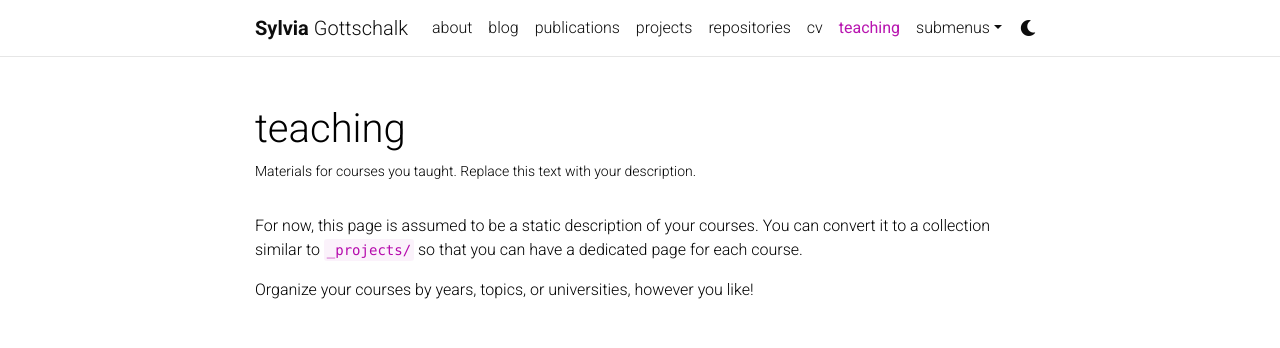
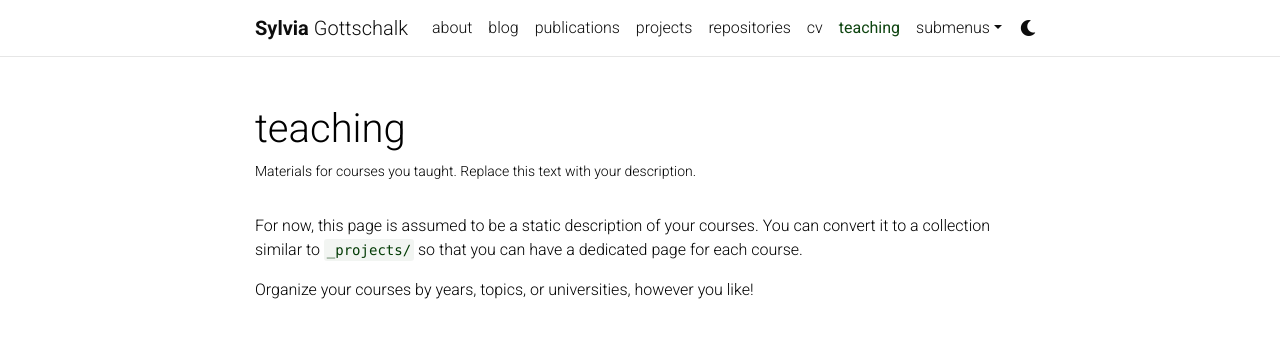
Before and after one commit to sdgottschalk/sgottschalk.io, a Jekyll site: the page built from _pages/teaching.md, in a window 1280 px wide. Shown: the top 348 px of the page. Built offline with Jekyll 4.4.1, drawn with Linux system fonts in a browser that asks for light colours; full-size pictures stand in for the smaller copies a plugin makes; comment, search, counter and statistics services are not loaded; a style sheet for code colours, icons or effects is not loaded.

Commit message:
Update _variables.scss

```diff
--- a/_sass/_variables.scss
+++ b/_sass/_variables.scss
@@ -17,7 +17,7 @@ $green-color-lime:    #B7D12A !default;
 $green-color-dark:    #009f06 !default;
 $green-color-light:   #ddffdd !default;
 $green-color-bright:  #11D68B !default;
-$purple-color:        #B509AC !default;
+$purple-color:        #023b04 !default;
 $light-purple-color:  lighten($purple-color, 25%);
 $pink-color:          #f92080 !default;
 $pink-color-light:    #ffdddd !default;
```
